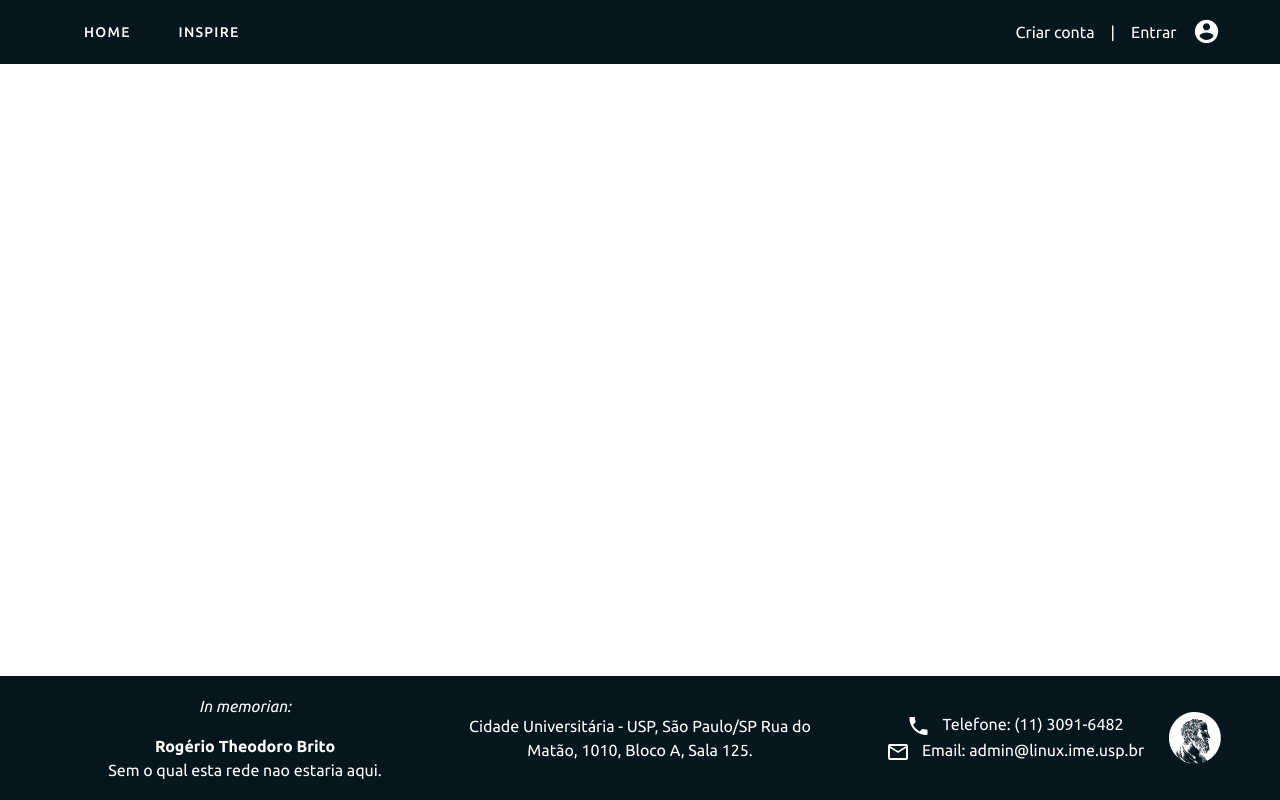
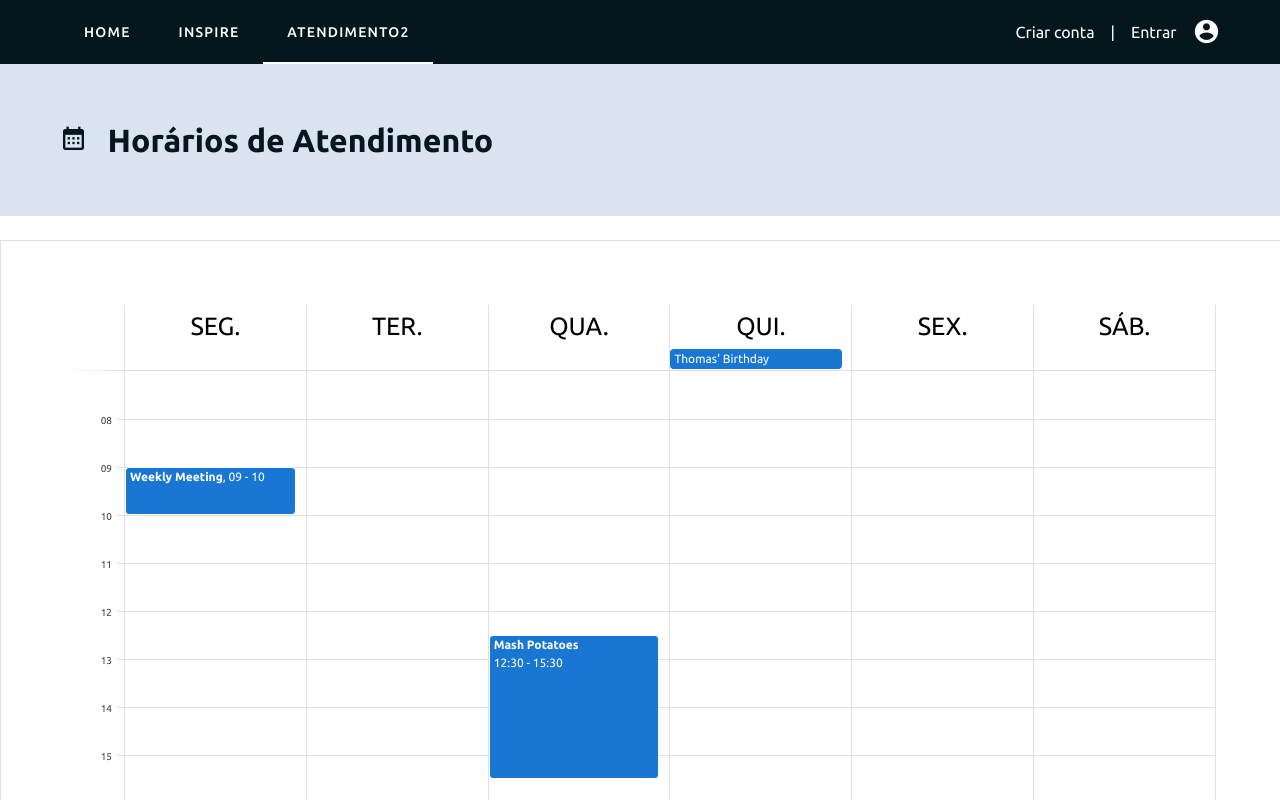
Before and after one commit to uspcodelab/bootcamp-2022, a Nuxt app in the folder frontend/: page /atendimento2 in a window 1280 px wide. Shown: the top 800 px of the page. Built offline with nearby package versions, Linux system fonts and the light colour scheme.

Commit message:
Protótipo página atendimento
Signed-off-by: MarceloSpessoto <marcelomspessoto@gmail.com>

```diff
--- /dev/null
+++ b/frontend/components/CalendarioSemanal.vue
@@ -0,0 +1,90 @@
+<template>
+  <v-row>
+    <v-col>
+      <v-sheet>
+        <v-calendar
+          :now="today"
+          :value="today"
+          ref="calendar"
+          :events="events"
+          type="week"
+          light
+          locale="pt"
+          color="blue"
+          :first-interval=7
+          :interval-minutes=60
+          :interval-count=14
+          :weekdays="[1, 2, 3, 4, 5, 6]"
+        ></v-calendar>
+      </v-sheet>
+    </v-col>
+  </v-row>
+</template>
+
+<script>
+  export default {
+        data: () => ({
+          today: '2019-01-08',
+          events: [
+              {
+                name: 'Weekly Meeting',
+                start: '2019-01-07 09:00',
+                end: '2019-01-07 10:00',
+              },
+              {
+                name: `Thomas' Birthday`,
+                start: '2019-01-10',
+              },
+              {
+                name: 'Mash Potatoes',
+                start: '2019-01-09 12:30',
+                end: '2019-01-09 15:30',
+              },
+          ],
+          diasDaSemana: ["DOM", "SEG", "TER", "QUA", "QUI", "SEX", "SAB"],
+        }),
+        mounted () {
+            this.$refs.calendar.scrollToTime('08:00')
+        },
+    }
+</script>
+
+<style>
+    .my-event {
+        overflow: hidden;
+        text-overflow: ellipsis;
+        white-space: nowrap;
+        border-radius: 2px;
+        background-color: #1867c0;
+        color: #ffffff;
+        border: 1px solid #1867c0;
+        font-size: 12px;
+        padding: 3px;
+        cursor: pointer;
+        margin-bottom: 1px;
+        left: 4px;
+        margin-right: 8px;
+        position: relative;
+    }
+
+    .my-event.with-time {
+        position: absolute;
+        right: 4px;
+        margin-right: 0px;
+    }
+
+    .v-calendar{
+        padding: 5%;
+    }
+    .v-calendar-daily_head-weekday{
+      color:black !important;
+      font-size: 25px !important;
+    }
+    .v-btn{
+      display: none !important;
+    }
+    .v-application .blue--text{
+      color: black !important;
+    }
+
+</style>
--- a/frontend/components/TabsMenu.vue
+++ b/frontend/components/TabsMenu.vue
@@ -22,6 +22,10 @@ export default {
         name: "Inspire",
         link: "/inspire",
       },
+      {
+        name: "Atendimento2",
+        link: "/atendimento2",
+      }
     ],
   }),
 };
--- a/frontend/layouts/default.vue
+++ b/frontend/layouts/default.vue
@@ -59,6 +59,11 @@ export default {
           title: "Inspire",
           to: "/inspire",
         },
+	{
+	  icon: "mdi-calendar-month",
+	  title: "Atendimento2",
+	  to: "/atendimento2",
+	},
       ],
       miniVariant: false,
       right: true,
--- /dev/null
+++ b/frontend/pages/atendimento2.vue
@@ -0,0 +1,9 @@
+<template>
+    <div>
+        <SecaoTitulo icon="mdi-calendar-month" title="Horários de Atendimento" />
+        <CalendarioSemanal />
+    </div>
+</template>
+
+<script>
+</script>
```
